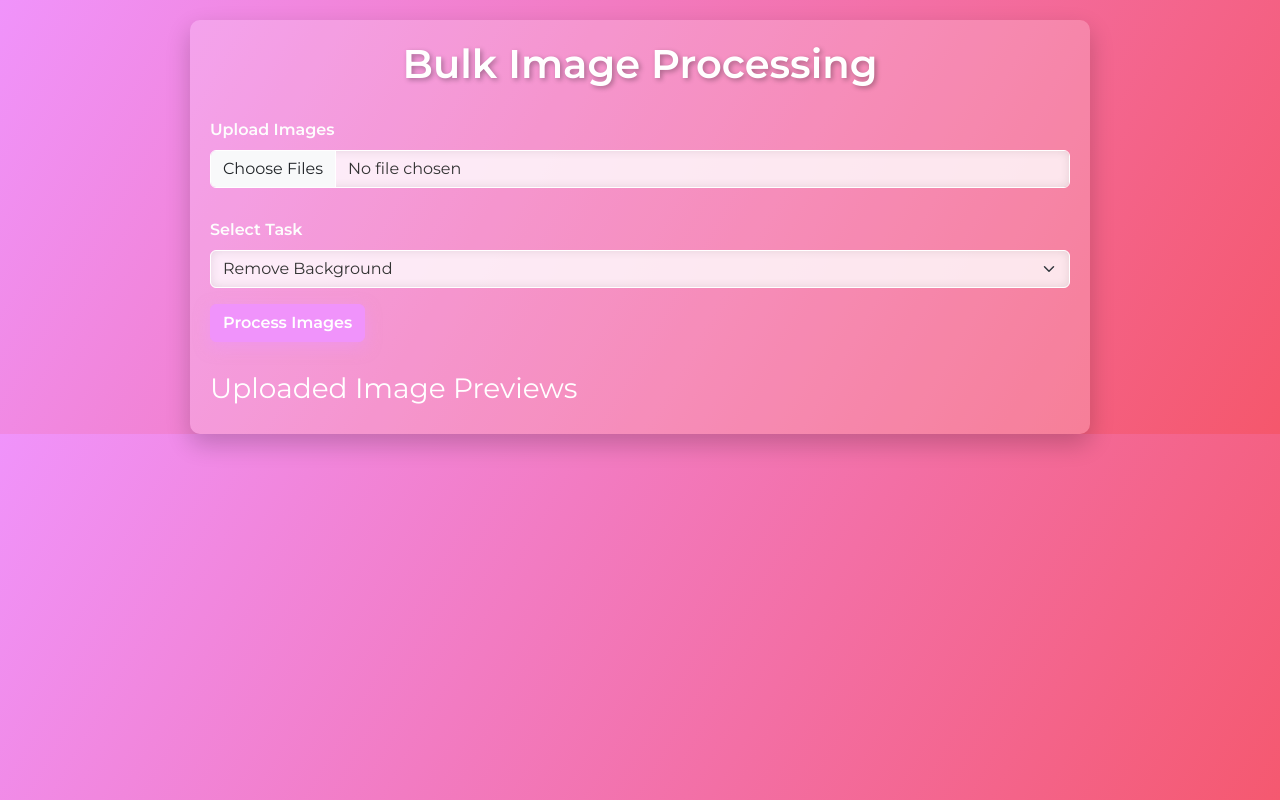
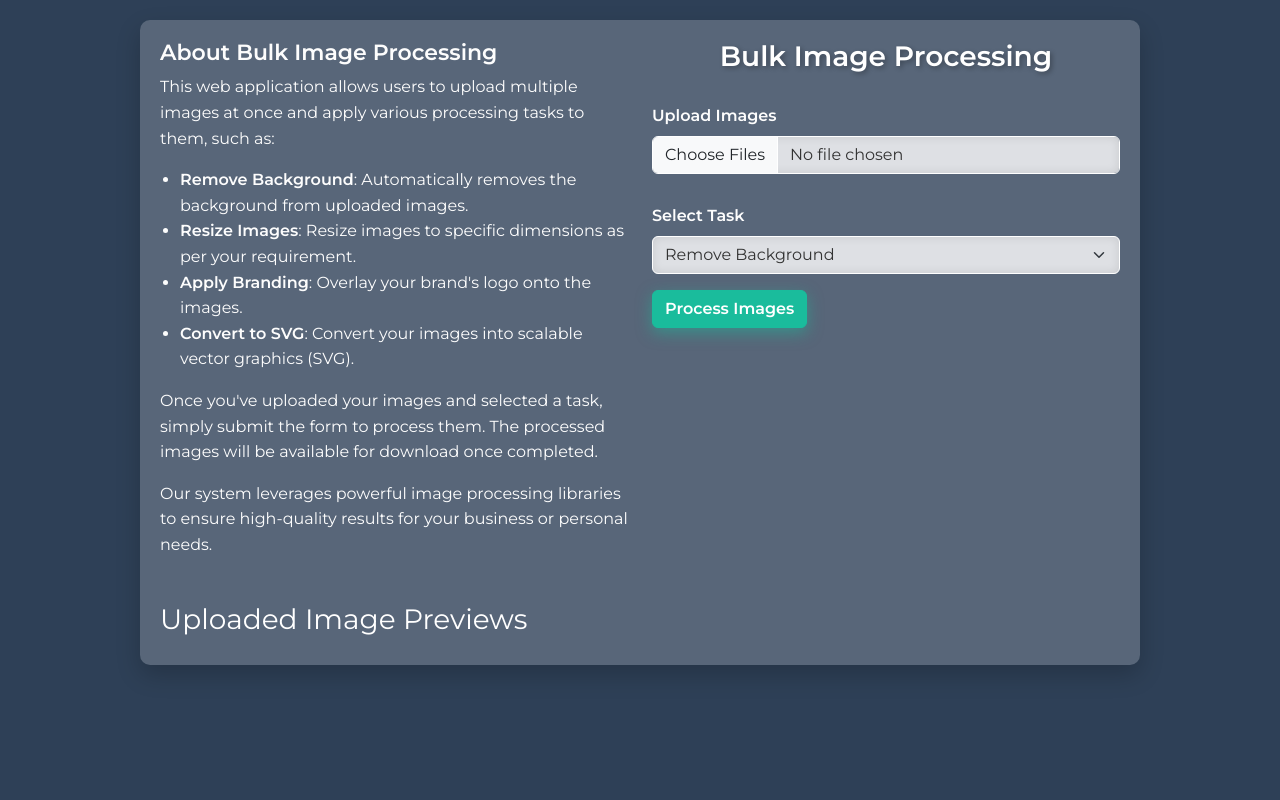
Before and after one commit to stwins60/image-modifier, a Flask app: page / in a window 1280 px wide. Run offline with Flask 3, Linux system fonts and the light colour scheme; some libraries are stand-ins or nearby versions.

Commit message:
Modified page and code

```diff
--- a/app.py
+++ b/app.py
@@ -119,7 +119,14 @@ def process_images():
         branding_file = request.files.get('branding_image')
 
         processed_images = []
+        valid_image_extensions = {'png', 'jpg', 'jpeg', 'gif', 'bmp'}
+
         for file in files:
+            # Check if file is a valid image by extension
+            if not file.filename.split('.')[-1].lower() in valid_image_extensions:
+                error_message = f"File {file.filename} is not a valid image. Please upload valid image files only."
+                return render_template('index.html', error=error_message)
+
             image = Image.open(file)
 
             if task == 'resize' and width and height:
@@ -157,7 +164,8 @@ def process_images():
 
     except Exception as e:
         sentry_sdk.capture_exception(e)
-        return jsonify({"error": str(e)})
+        return render_template('index.html', error=str(e))
+
 
 
 if __name__ == '__main__':
--- a/templates/index.html
+++ b/templates/index.html
@@ -21,12 +21,12 @@
         body {
             padding-top: 20px;
             font-family: 'Montserrat', sans-serif;
-            background: linear-gradient(120deg, #f093fb 0%, #f5576c 100%);
+            background-color: #2E4057;
             color: #fff;
         }
 
         .container {
-            max-width: 900px;
+            max-width: 1000px;
             margin: auto;
             background-color: #ffffff33;
             padding: 20px;
@@ -35,9 +35,16 @@
         }
 
         h1 {
-            font-weight: 600;
+            font-weight: bold;
+            font-size: 28px;
             color: #fff;
             text-shadow: 2px 2px 5px rgba(0, 0, 0, 0.3);
+        }
+
+        h2 {
+            font-weight: 600;
+            font-size: 22px;
+            color: #fdfdfd;
         }
 
         label {
@@ -62,15 +69,15 @@
         }
 
         .btn-primary {
-            background-color: #f093fb;
-            border-color: #f093fb;
+            background-color: #1ABC9C;
+            border-color: #1ABC9C;
             font-weight: 600;
-            box-shadow: 0 5px 15px rgba(240, 147, 251, 0.5);
+            box-shadow: 0 5px 15px rgba(26, 188, 156, 0.5);
         }
 
         .btn-primary:hover {
-            background-color: #f5576c;
-            border-color: #f5576c;
+            background-color: #16A085;
+            border-color: #16A085;
         }
 
         .slick-slide {
@@ -100,11 +107,42 @@
         .slick-next:before {
             color: #fff;
         }
+
+        .left-info {
+            font-size: 16px;
+            line-height: 1.6;
+            color: #fdfdfd;
+        }
+
+        ul {
+            padding-left: 20px;
+        }
+
+        ul li {
+            list-style-type: disc;
+        }
     </style>
 </head>
 
 <body>
     <div class="container">
+        <div class="row">
+            <!-- Left Column: Information about the site -->
+            <div class="col-md-6 left-info">
+                <h2>About Bulk Image Processing</h2>
+                <p>This web application allows users to upload multiple images at once and apply various processing tasks to them, such as:</p>
+                <ul>
+                    <li><strong>Remove Background</strong>: Automatically removes the background from uploaded images.</li>
+                    <li><strong>Resize Images</strong>: Resize images to specific dimensions as per your requirement.</li>
+                    <li><strong>Apply Branding</strong>: Overlay your brand's logo onto the images.</li>
+                    <li><strong>Convert to SVG</strong>: Convert your images into scalable vector graphics (SVG).</li>
+                </ul>
+                <p>Once you've uploaded your images and selected a task, simply submit the form to process them. The processed images will be available for download once completed.</p>
+                <p>Our system leverages powerful image processing libraries to ensure high-quality results for your business or personal needs.</p>
+            </div>
+
+            <!-- Right Column: Form for Image Upload and Task Selection -->
+            <div class="col-md-6">
                 <h1 class="text-center">Bulk Image Processing</h1>
                 <form id="imageForm" action="/process" method="POST" enctype="multipart/form-data">
                     <div class="form-section">
@@ -139,6 +177,8 @@
 
                     <button type="submit" class="btn btn-primary mt-3">Process Images</button>
                 </form>
+            </div>
+        </div>
 
         <!-- Image Preview Section -->
         <div class="form-section">
```
Lines whose indentation alone changed are shown as unchanged.
